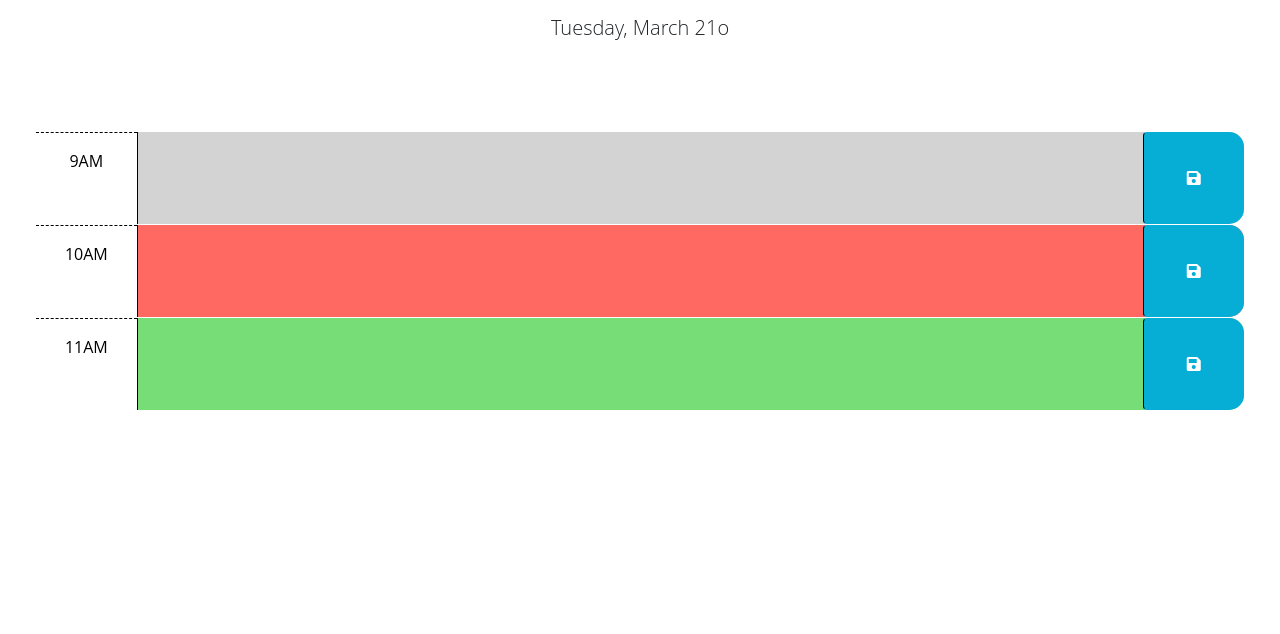
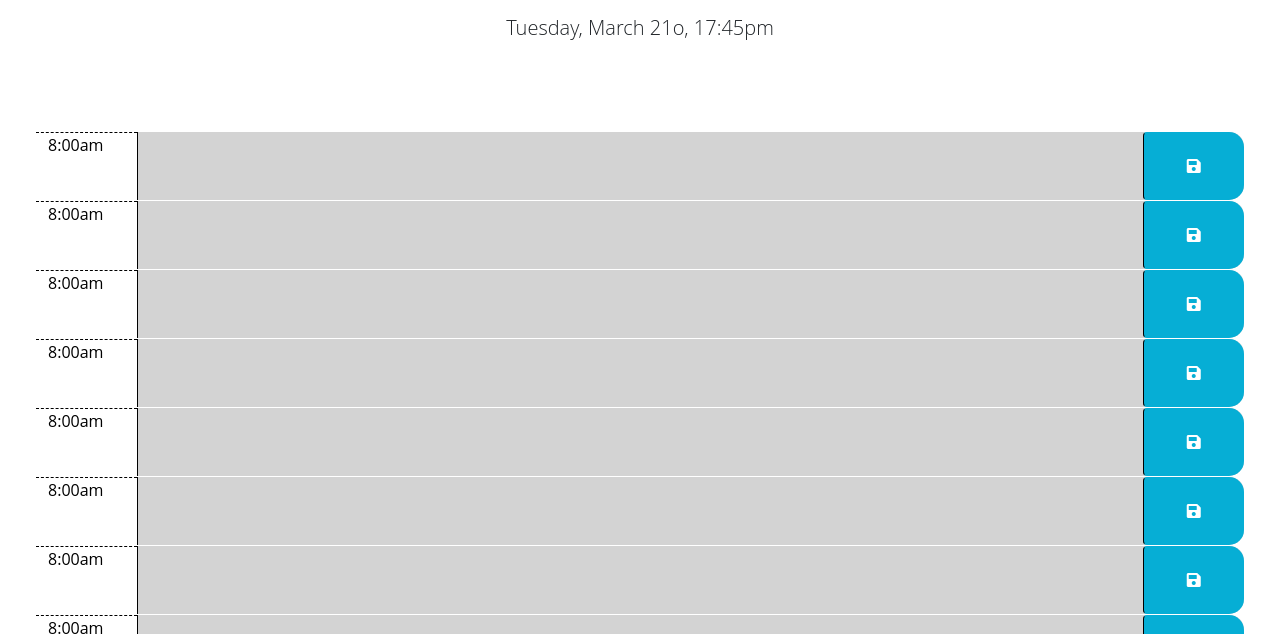
Before and after one commit to judemdonahue/Work-Day-Scheduler, a plain HTML site: page index.html in a window 1280 px wide. Shown: the part 166-800 px from the top of the page. Drawn offline with nearby package versions, Linux system fonts and the light colour scheme.

Commit message:
adding most of the functionality, still needs a few tweaks

```diff
--- a/assets/script.js
+++ b/assets/script.js
@@ -1,16 +1,113 @@
 // Wrap all code that interacts with the DOM in a call to jQuery to ensure that
 // the code isn't run until the browser has finished rendering all the elements
 // in the html.
-$(function () {
+
+// Set the beginning hour to be 8AM
+let hourStart = dayjs().startOf('day').add(8,'h');
+// totalHours = 8AM to 6PM = 11 hours
+let totalHours = 11;
+// Get current hour
+let currentHour = dayjs().format('H');
+// initializes timeTableElement and currentState of present, future, and past;
+let timeTableElement;
+let currentState;
 
 
+//Display and update current date function
+
   function updateTime() {
-    var time = dayjs().format('dddd, MMMM Do')
+    let time = dayjs().format('dddd, MMMM Do, HH:mma')
     $('#currentDay').text(time);
 }
-setInterval(updateTime, 1000);
+setInterval(updateTime, 30000);
 
-  // TODO: Add a listener for click events on the save button. This code should
+
+
+function fillTimeTable() {
+  for (let hour = 0; hour < totalHours; hour++) {
+    let realHour = hour + 8;
+
+    for (let timeTableElement = hourStart; timeTableElement < totalHours; timeTableElement++) {
+
+    }
+
+
+      timeTableElement = hourStart.format('h:mma');
+
+
+      // determine the currentState based on the conditions
+      if (currentHour == realHour) {
+          currentState = 'present';
+      } else if (currentHour > realHour) {
+          currentState = 'past';
+      } else {
+          currentState = 'future';
+      }
+
+      let appendPreset =
+          `<div id="hour-${realHour}" class="row time-block ${currentState}">
+              <div class="col-md-1 hour">${timeTableElement}</div>
+              <textarea class="col-md-10 description ${realHour}"></textarea>
+              <button class="btn saveBtn col-md-1">
+                  <i class="fas fa-save"></i>
+              </button>
+          </div>`;
+
+      $(".preset").append(appendPreset);
+  }
+  loadSchedule();
+}
+
+// function for save schedule in the local storage
+function saveSchedule() {
+
+    let keyName = $(this).parent().attr('id');
+    let keyValue = $(this).parent().children().eq(1).val();
+
+    localStorage.setItem(keyName, keyValue);
+}
+
+// function to get back the data from the local storage and print it out in to the textarea attribute
+function loadSchedule() {
+
+    for (let hour = 0; hour < totalHours; hour++) {
+        let realHour = hour + 8;
+        let loadedSchedule = localStorage.getItem(`hour-${realHour}`);
+
+        $(`.${realHour}`).val(loadedSchedule);
+    }
+
+}
+
+// Function calls
+updateTime();
+fillTimeTable();
+$(document).on('click', '.saveBtn', saveSchedule);
+//$('.saveBtn').on('click', saveSchedule);
+
+// updating date and time every 30 seconds
+
+/*
+
+setInterval(function() {
+    updateTime();
+}, 30000);
+
+// updating entire time table every 10 minutes
+
+
+setInterval(function() {
+    fillTimeTable();
+}, 600000);
+*/
+
+
+
+
+console.log(hourStart)
+
+
+// TODO: Add a listener for click events on the save button. This code should
   // use the id in the containing time-block as a key to save the user input in
   // local storage. HINT: What does `this` reference in the click listener
   // function? How can DOM traversal be used to get the "hour-x" id of the
@@ -28,4 +125,3 @@ setInterval(updateTime, 1000);
   // attribute of each time-block be used to do this?
   //
   // TODO: Add code to display the current date in the header of the page.
-});
--- a/index.html
+++ b/index.html
@@ -30,49 +30,18 @@
       <p class="lead">A simple calendar app for scheduling your work day</p>
       <p id="currentDay" class="lead d-flex justify-content-center"></p>
     </header>
-    <div class="container-fluid px-5">
-      <!-- Use class for "past", "present", and "future" to apply styles to the
-        time-block divs accordingly. The javascript will need to do this by
-        adding/removing these classes on each div by comparing the hour in the
-        id to the current hour. The html provided below is meant to be an example
-        demonstrating how the css provided can be leveraged to create the
-        desired layout and colors. The html below should be removed or updated
-        in the finished product. Remember to delete this comment once the
-        code is implemented.
-        -->
+    <div class="container-fluid px-5 preset">
 
-      <!-- Example of a past time block. The "past" class adds a gray background color. -->
-      <div id="hour-9" class="row time-block past">
-        <div class="col-2 col-md-1 hour text-center py-3">9AM</div>
-        <textarea class="col-8 col-md-10 description" rows="3"> </textarea>
-        <button class="btn saveBtn col-2 col-md-1" aria-label="save">
-          <i class="fas fa-save" aria-hidden="true"></i>
-        </button>
-      </div>
 
-      <!-- Example of a present time block. The "present" class adds a red background color. -->
-      <div id="hour-10" class="row time-block present">
-        <div class="col-2 col-md-1 hour text-center py-3">10AM</div>
-        <textarea class="col-8 col-md-10 description" rows="3"> </textarea>
-        <button class="btn saveBtn col-2 col-md-1" aria-label="save">
-          <i class="fas fa-save" aria-hidden="true"></i>
-        </button>
-      </div>
 
-      <!-- Example of a future time block. The "future" class adds a green background color. -->
-      <div id="hour-11" class="row time-block future">
-        <div class="col-2 col-md-1 hour text-center py-3">11AM</div>
-        <textarea class="col-8 col-md-10 description" rows="3"> </textarea>
-        <button class="btn saveBtn col-2 col-md-1" aria-label="save">
-          <i class="fas fa-save" aria-hidden="true"></i>
-        </button>
-      </div>
-    </div>
 
     <script src="https://cdnjs.cloudflare.com/ajax/libs/jquery/3.2.1/jquery.min.js"></script>
     <script src="https://cdn.jsdelivr.net/npm/dayjs@1.11.3/dayjs.min.js"
     integrity="sha256-iu/zLUB+QgISXBLCW/mcDi/rnf4m4uEDO0wauy76x7U="
     crossorigin="anonymous"></script>
+
+    <script src="https://cdnjs.cloudflare.com/ajax/libs/dayjs/1.10.7/dayjs.min.js"></script>
+
     <script src="https://unpkg.com/dayjs-with-plugins"></script>
 
     <script src="./assets/script.js"></script>
```
